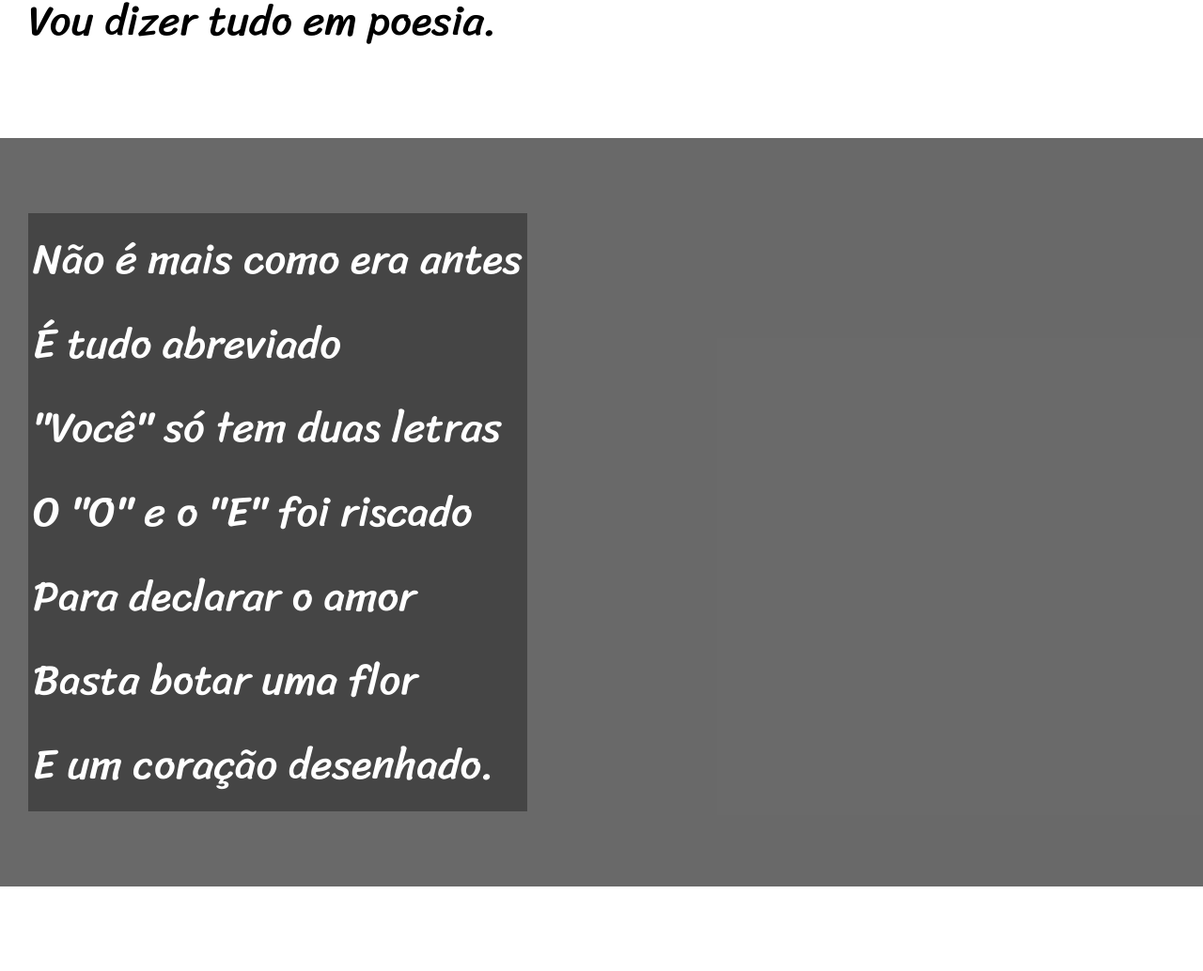
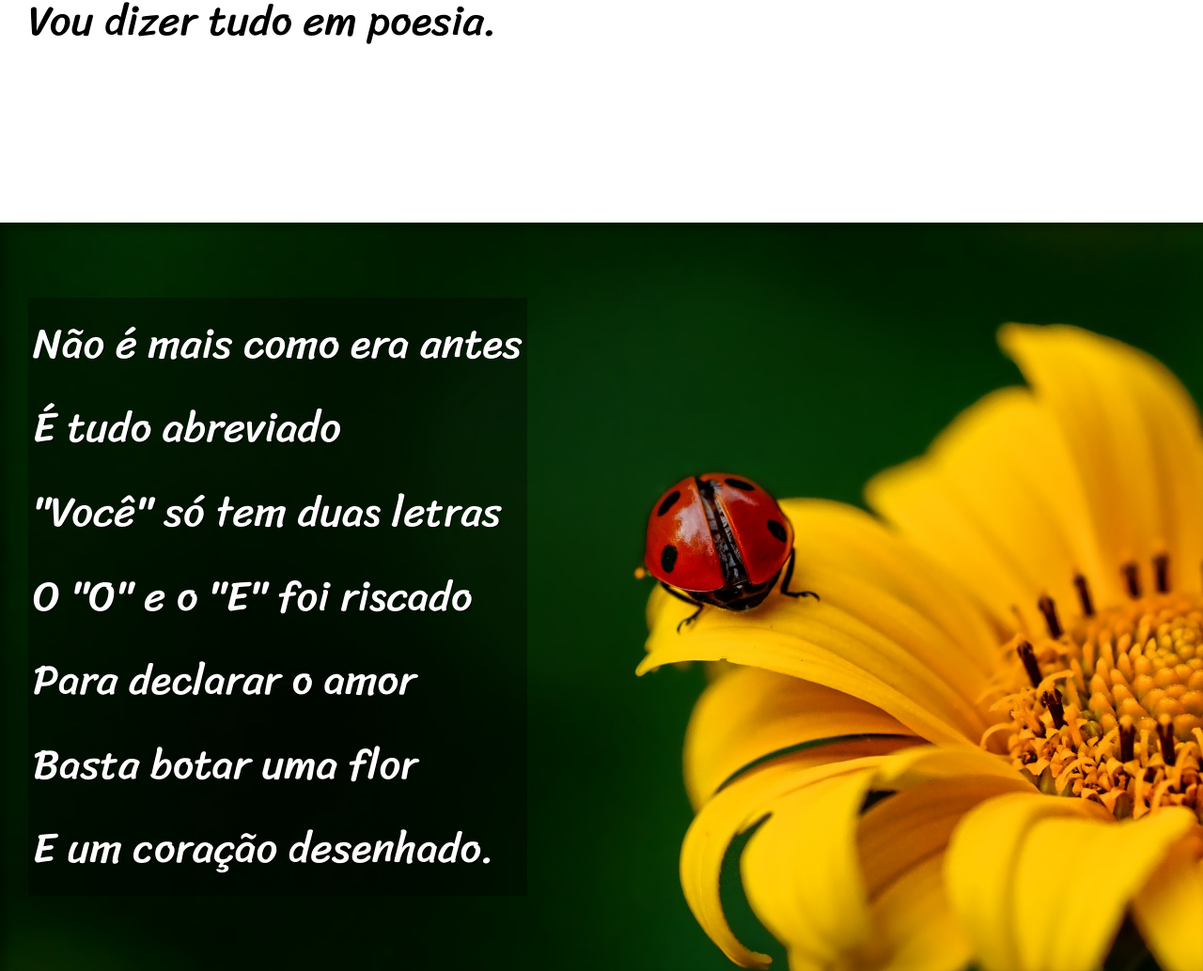
Before and after one commit to LeonardoVianaC/html-css, a plain HTML site: page Exercicios/Desafio 12/index.html in a window 1280 px wide. Shown: the part 911-1945 px from the top of the page at 94% size. Drawn offline with Linux system fonts and the light colour scheme.

Commit message:
Projeto Cordel pronto

```diff
--- a/Exercicios/Desafio 12/estilo/style.css
+++ b/Exercicios/Desafio 12/estilo/style.css
@@ -20,7 +20,7 @@
 html, body{
     min-height: 100vh;
     background-color: lightgrey;
-
+    font-family: var(--fonte1);
 }
 
 header{
@@ -63,6 +63,10 @@ section{
     font-size: 3.5vw;
 }
 
+section > p{
+    padding-bottom: 2em;
+}
+
 section.normal{
     background-color: white;
     color: black
@@ -72,8 +76,19 @@ section.normal{
 section.imagem{
     background-color: rgba(85, 85, 85, 0.83) ;
     color:white;
+    background-size: cover;
+    background-attachment: fixed;
+    text-shadow: 1px 1px 0px black;
+    box-shadow: inset 6px 6px 10px 0px rgba(0, 0, 0, 0.346);
+    background-position: right center;
 }
+section#img1{
+    background-image: url('../imagens/background001.jpg');
 
+}
+section#img2{
+    background-image: url('../imagens/background002.jpg');
+}
 section.imagem > p{
     background-color: rgba(0, 0, 0, 0.344);
     display: inline-block;
@@ -81,13 +96,14 @@ section.imagem > p{
 
 }
 
-
-
-
+footer > p{
+    font-size: 2vw;
+}
 
 footer{
     color: white;
     background-color: black;
     text-align: center;
     padding: 10px;
+
 }
--- a/Exercicios/Desafio 12/index.html
+++ b/Exercicios/Desafio 12/index.html
@@ -28,7 +28,7 @@
     </section>
 
 
-    <section class="imagem">
+    <section class="imagem" id="img1">
         <p>
             Não é mais como era antes <br>
             É tudo abreviado <br>
@@ -66,7 +66,7 @@
     </section>
 
 
-    <section class="imagem">
+    <section class="imagem" id="img2">
         <p>
             Tenho saudade das cartas <br>
             Escritas com a própria mão <br>
```
